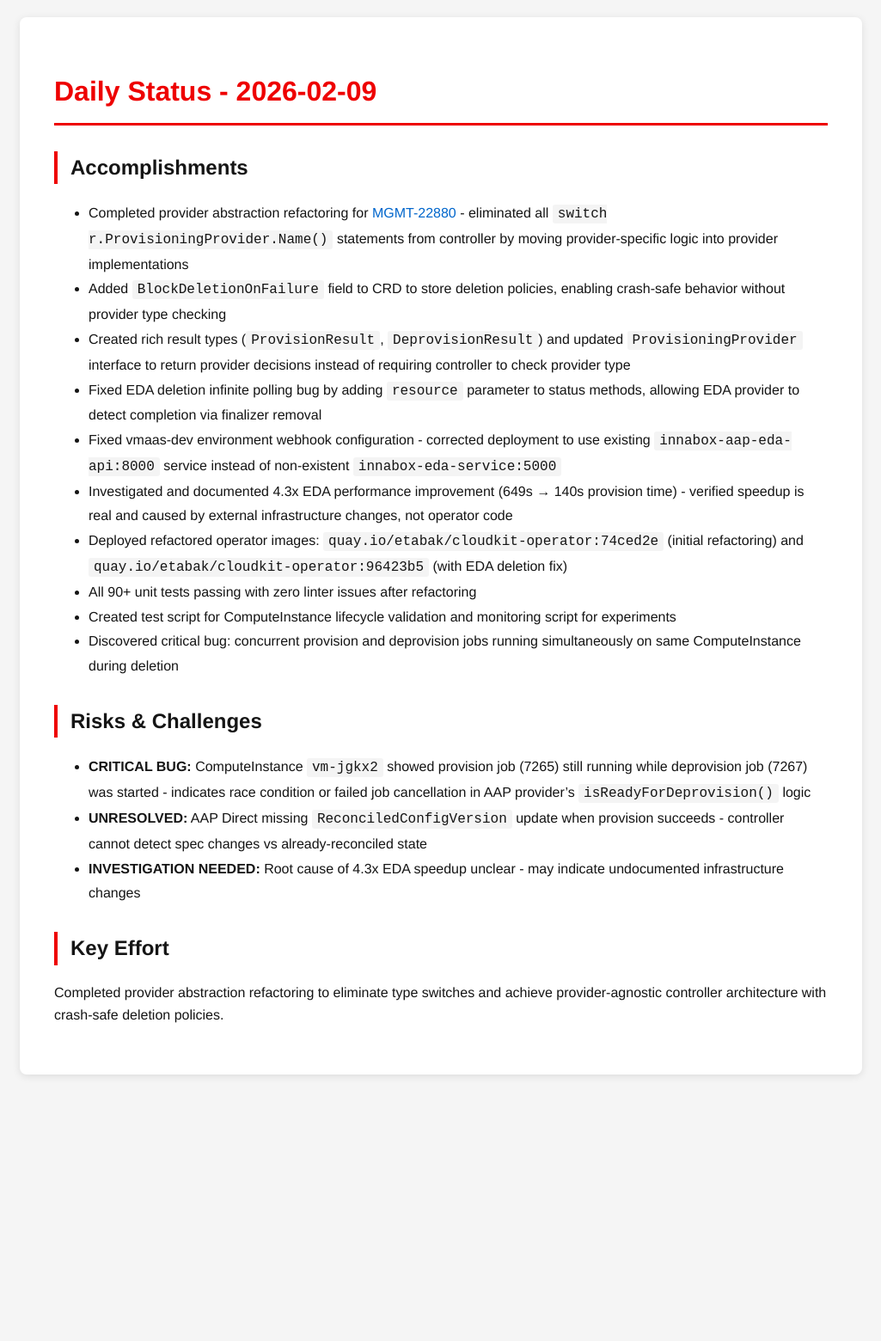
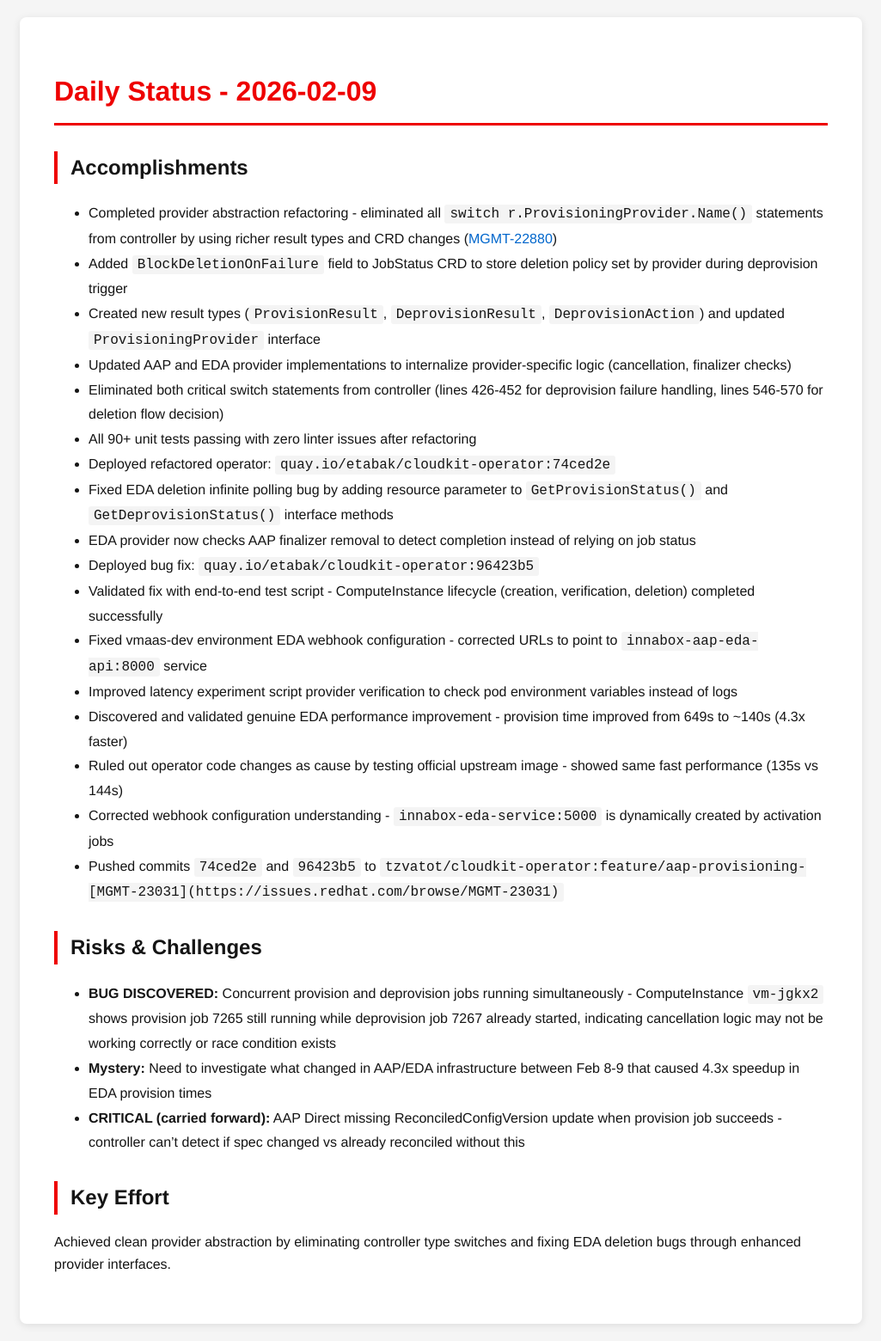
Before and after one commit to tzvatot/daily-status, a Jekyll site: the page built from 2026-02-09.md, in a window 1280 px wide. Shown: the whole page at 86% size, without its empty margins (127-1152 px from the left). Built offline with Jekyll 4.4.1, drawn with Linux system fonts in a browser that asks for light colours; before the commit the page ends 1270 px from its top, so only the background shows below that.

Commit message:
Daily status update - 2026-02-09

```diff
--- a/2026-02-09.md
+++ b/2026-02-09.md
@@ -7,21 +7,28 @@ date: 2026-02-09
 # Daily Status - 2026-02-09
 
 ## Accomplishments
-- Completed provider abstraction refactoring for [MGMT-22880](https://issues.redhat.com/browse/MGMT-22880) - eliminated all `switch r.ProvisioningProvider.Name()` statements from controller by moving provider-specific logic into provider implementations
-- Added `BlockDeletionOnFailure` field to CRD to store deletion policies, enabling crash-safe behavior without provider type checking
-- Created rich result types (`ProvisionResult`, `DeprovisionResult`) and updated `ProvisioningProvider` interface to return provider decisions instead of requiring controller to check provider type
-- Fixed EDA deletion infinite polling bug by adding `resource` parameter to status methods, allowing EDA provider to detect completion via finalizer removal
-- Fixed vmaas-dev environment webhook configuration - corrected deployment to use existing `innabox-aap-eda-api:8000` service instead of non-existent `innabox-eda-service:5000`
-- Investigated and documented 4.3x EDA performance improvement (649s → 140s provision time) - verified speedup is real and caused by external infrastructure changes, not operator code
-- Deployed refactored operator images: `quay.io/etabak/cloudkit-operator:74ced2e` (initial refactoring) and `quay.io/etabak/cloudkit-operator:96423b5` (with EDA deletion fix)
+- Completed provider abstraction refactoring - eliminated all `switch r.ProvisioningProvider.Name()` statements from controller by using richer result types and CRD changes ([MGMT-22880](https://issues.redhat.com/browse/MGMT-22880))
+- Added `BlockDeletionOnFailure` field to JobStatus CRD to store deletion policy set by provider during deprovision trigger
+- Created new result types (`ProvisionResult`, `DeprovisionResult`, `DeprovisionAction`) and updated `ProvisioningProvider` interface
+- Updated AAP and EDA provider implementations to internalize provider-specific logic (cancellation, finalizer checks)
+- Eliminated both critical switch statements from controller (lines 426-452 for deprovision failure handling, lines 546-570 for deletion flow decision)
 - All 90+ unit tests passing with zero linter issues after refactoring
-- Created test script for ComputeInstance lifecycle validation and monitoring script for experiments
-- Discovered critical bug: concurrent provision and deprovision jobs running simultaneously on same ComputeInstance during deletion
+- Deployed refactored operator: `quay.io/etabak/cloudkit-operator:74ced2e`
+- Fixed EDA deletion infinite polling bug by adding resource parameter to `GetProvisionStatus()` and `GetDeprovisionStatus()` interface methods
+- EDA provider now checks AAP finalizer removal to detect completion instead of relying on job status
+- Deployed bug fix: `quay.io/etabak/cloudkit-operator:96423b5`
+- Validated fix with end-to-end test script - ComputeInstance lifecycle (creation, verification, deletion) completed successfully
+- Fixed vmaas-dev environment EDA webhook configuration - corrected URLs to point to `innabox-aap-eda-api:8000` service
+- Improved latency experiment script provider verification to check pod environment variables instead of logs
+- Discovered and validated genuine EDA performance improvement - provision time improved from 649s to ~140s (4.3x faster)
+- Ruled out operator code changes as cause by testing official upstream image - showed same fast performance (135s vs 144s)
+- Corrected webhook configuration understanding - `innabox-eda-service:5000` is dynamically created by activation jobs
+- Pushed commits `74ced2e` and `96423b5` to `tzvatot/cloudkit-operator:feature/aap-provisioning-[MGMT-23031](https://issues.redhat.com/browse/MGMT-23031)`
 
 ## Risks & Challenges
-- **CRITICAL BUG:** ComputeInstance `vm-jgkx2` showed provision job (7265) still running while deprovision job (7267) was started - indicates race condition or failed job cancellation in AAP provider's `isReadyForDeprovision()` logic
-- **UNRESOLVED:** AAP Direct missing `ReconciledConfigVersion` update when provision succeeds - controller cannot detect spec changes vs already-reconciled state
-- **INVESTIGATION NEEDED:** Root cause of 4.3x EDA speedup unclear - may indicate undocumented infrastructure changes
+- **BUG DISCOVERED:** Concurrent provision and deprovision jobs running simultaneously - ComputeInstance `vm-jgkx2` shows provision job 7265 still running while deprovision job 7267 already started, indicating cancellation logic may not be working correctly or race condition exists
+- **Mystery:** Need to investigate what changed in AAP/EDA infrastructure between Feb 8-9 that caused 4.3x speedup in EDA provision times
+- **CRITICAL (carried forward):** AAP Direct missing ReconciledConfigVersion update when provision job succeeds - controller can't detect if spec changed vs already reconciled without this
 
 ## Key Effort
-Completed provider abstraction refactoring to eliminate type switches and achieve provider-agnostic controller architecture with crash-safe deletion policies.
+Achieved clean provider abstraction by eliminating controller type switches and fixing EDA deletion bugs through enhanced provider interfaces.
```
